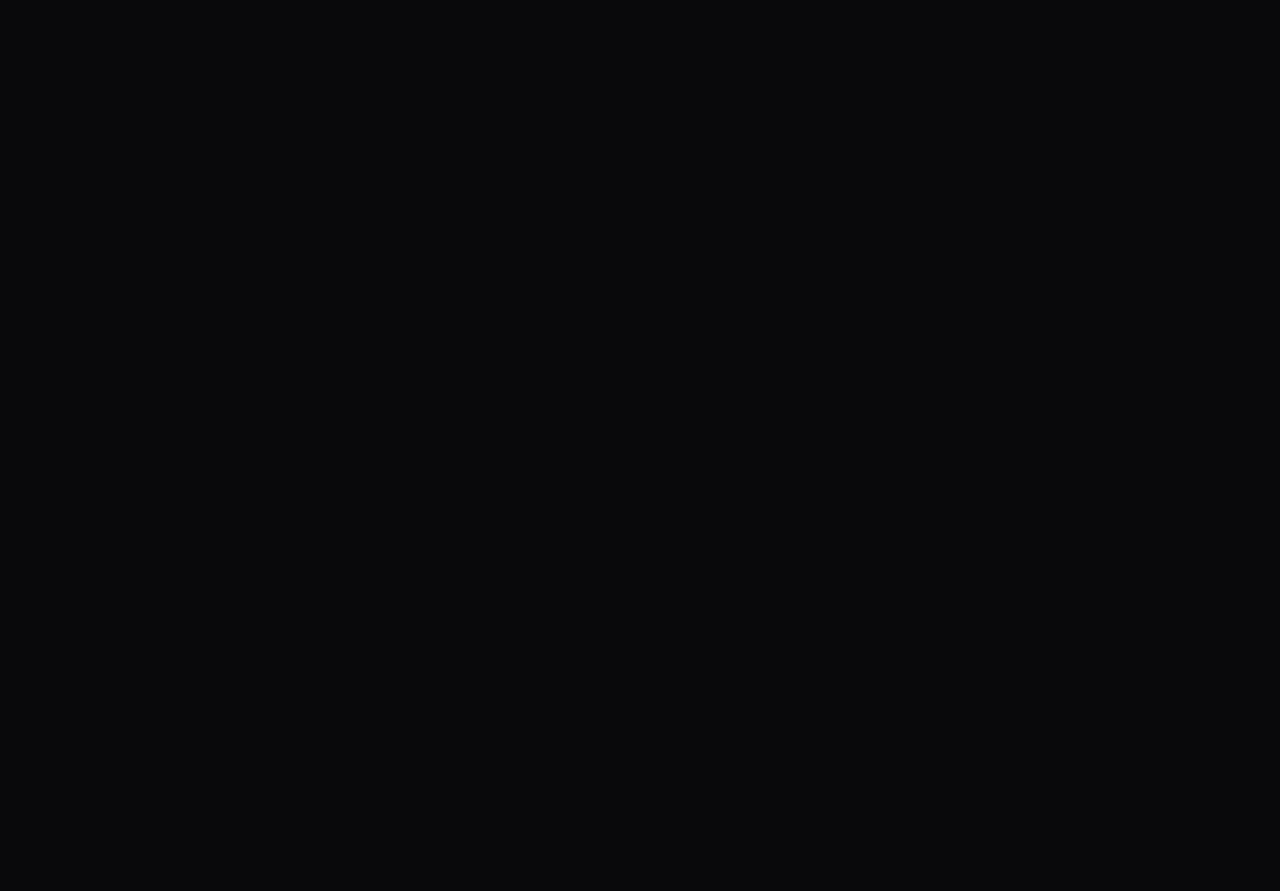
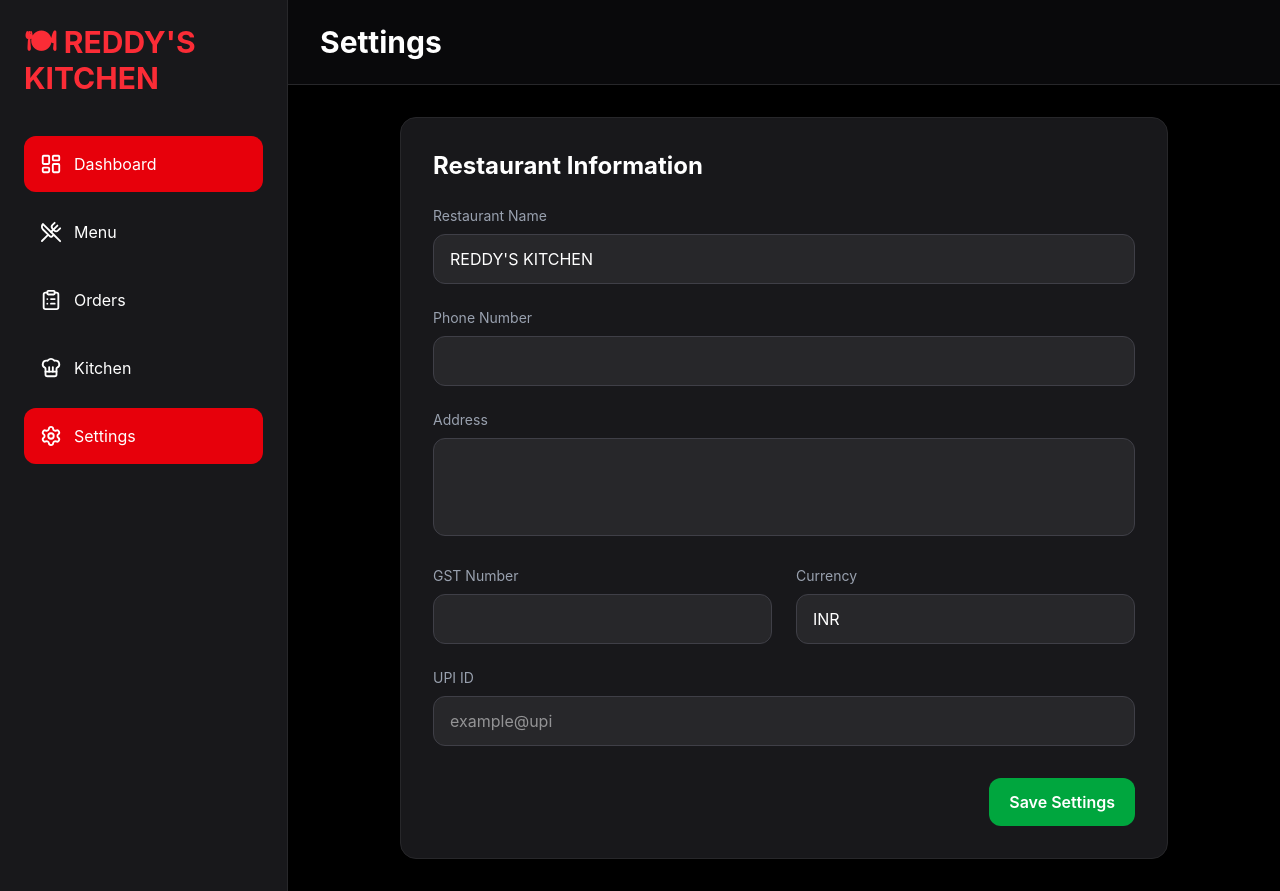
Before and after one commit to tejassa7438-dev/reddys-kitchen-os, a React (Vite) app: page /admin/settings in a window 1280 px wide. Before the commit this address had no page. Before the commit the page ends 800 px from the top, so only its background shows below. Built offline with nearby package versions, Linux system fonts and the light colour scheme; no server answers; the database is empty.

Commit message:
Release Candidate v1.0

```diff
--- a/src/App.tsx
+++ b/src/App.tsx
@@ -10,6 +10,7 @@ import TrackOrderPage from "./pages/TrackOrder/TrackOrderPage";
 import MenuManagement from "./pages/Admin/MenuManagement";
 import AdminDashboard from "./pages/Admin/AdminDashboard";
 import OrdersManagement from "./pages/Admin/OrdersManagement";
+import Settings from "./pages/Admin/Settings";
 
 function App() {
   return (
@@ -24,8 +25,8 @@ function App() {
         <Route path="/track/:orderId" element={<TrackOrderPage />} />
         <Route path="/admin/menu" element={<MenuManagement />} />
         <Route path="/admin" element={<AdminDashboard />} />
-        <Route path="/admin/orders"element={<OrdersManagement />}
-/>
+        <Route path="/admin/orders" element={<OrdersManagement />} />
+        <Route path="/admin/settings" element={<Settings />} />
 
         {/* Kitchen Dashboard */}
         <Route path="/kitchen" element={<KitchenPage />} />
--- a/src/index.css
+++ b/src/index.css
@@ -5,8 +5,8 @@ body,
 #root {
   margin: 0;
   padding: 0;
+  width: 100%;
   min-height: 100%;
-  width: 100%;
 }
 
 body {
--- a/src/pages/Admin/Settings.tsx
+++ b/src/pages/Admin/Settings.tsx
@@ -0,0 +1,237 @@
+import { useEffect, useState } from "react";
+import {
+  doc,
+  getDoc,
+  setDoc,
+} from "firebase/firestore";
+import toast from "react-hot-toast";
+
+import AdminLayout from "../../components/admin/AdminLayout";
+import Button from "../../components/ui/Button";
+import Loading from "../../components/ui/Loading";
+
+import { db } from "../../services/firebase";
+
+interface SettingsData {
+  restaurantName: string;
+  phone: string;
+  address: string;
+  gst: string;
+  currency: string;
+  upiId: string;
+}
+
+const defaultSettings: SettingsData = {
+  restaurantName: "REDDY'S KITCHEN",
+  phone: "",
+  address: "",
+  gst: "",
+  currency: "INR",
+  upiId: "",
+};
+
+function Settings() {
+  const [settings, setSettings] =
+    useState<SettingsData>(defaultSettings);
+
+  const [loading, setLoading] =
+    useState(true);
+
+  useEffect(() => {
+    async function loadSettings() {
+      try {
+        const snapshot = await getDoc(
+          doc(db, "settings", "restaurant")
+        );
+
+        if (snapshot.exists()) {
+          setSettings({
+            ...defaultSettings,
+            ...(snapshot.data() as SettingsData),
+          });
+        }
+      } catch {
+        toast.error(
+          "Failed to load settings."
+        );
+      } finally {
+        setLoading(false);
+      }
+    }
+
+    loadSettings();
+  }, []);
+
+  function updateField(
+    field: keyof SettingsData,
+    value: string
+  ) {
+    setSettings((prev) => ({
+      ...prev,
+      [field]: value,
+    }));
+  }
+
+  async function saveSettings() {
+    try {
+      await setDoc(
+        doc(db, "settings", "restaurant"),
+        settings
+      );
+
+      toast.success(
+        "Settings saved successfully."
+      );
+    } catch {
+      toast.error(
+        "Failed to save settings."
+      );
+    }
+  }
+
+  if (loading) {
+    return (
+      <AdminLayout title="Settings">
+        <Loading />
+      </AdminLayout>
+    );
+  }
+
+  return (
+    <AdminLayout title="Settings">
+      <div className="max-w-3xl mx-auto space-y-6">
+
+        <div className="bg-zinc-900 border border-zinc-800 rounded-2xl p-8">
+
+          <h2 className="text-2xl font-bold mb-6">
+            Restaurant Information
+          </h2>
+
+          <div className="grid gap-6">
+
+            <div>
+              <label className="block mb-2 text-sm text-gray-400">
+                Restaurant Name
+              </label>
+
+              <input
+                type="text"
+                value={settings.restaurantName}
+                onChange={(e) =>
+                  updateField(
+                    "restaurantName",
+                    e.target.value
+                  )
+                }
+                className="w-full bg-zinc-800 border border-zinc-700 rounded-xl px-4 py-3"
+              />
+            </div>
+
+            <div>
+              <label className="block mb-2 text-sm text-gray-400">
+                Phone Number
+              </label>
+
+              <input
+                type="text"
+                value={settings.phone}
+                onChange={(e) =>
+                  updateField("phone", e.target.value)
+                }
+                className="w-full bg-zinc-800 border border-zinc-700 rounded-xl px-4 py-3"
+              />
+            </div>
+
+            <div>
+              <label className="block mb-2 text-sm text-gray-400">
+                Address
+              </label>
+
+              <textarea
+                rows={3}
+                value={settings.address}
+                onChange={(e) =>
+                  updateField(
+                    "address",
+                    e.target.value
+                  )
+                }
+                className="w-full bg-zinc-800 border border-zinc-700 rounded-xl px-4 py-3 resize-none"
+              />
+            </div>
+
+            <div className="grid md:grid-cols-2 gap-6">
+
+              <div>
+                <label className="block mb-2 text-sm text-gray-400">
+                  GST Number
+                </label>
+
+                <input
+                  type="text"
+                  value={settings.gst}
+                  onChange={(e) =>
+                    updateField("gst", e.target.value)
+                  }
+                  className="w-full bg-zinc-800 border border-zinc-700 rounded-xl px-4 py-3"
+                />
+              </div>
+
+              <div>
+                <label className="block mb-2 text-sm text-gray-400">
+                  Currency
+                </label>
+
+                <input
+                  type="text"
+                  value={settings.currency}
+                  onChange={(e) =>
+                    updateField(
+                      "currency",
+                      e.target.value
+                    )
+                  }
+                  className="w-full bg-zinc-800 border border-zinc-700 rounded-xl px-4 py-3"
+                />
+              </div>
+
+            </div>
+
+            <div>
+              <label className="block mb-2 text-sm text-gray-400">
+                UPI ID
+              </label>
+
+              <input
+                type="text"
+                value={settings.upiId}
+                onChange={(e) =>
+                  updateField("upiId", e.target.value)
+                }
+                placeholder="example@upi"
+                className="w-full bg-zinc-800 border border-zinc-700 rounded-xl px-4 py-3"
+              />
+            </div>
+
+          </div>
+
+          <div className="mt-8 flex justify-end">
+
+            <Button
+              variant="success"
+              onClick={saveSettings}
+            >
+              Save Settings
+            </Button>
+
+          </div>
+
+        </div>
+
+      </div>
+
+    </AdminLayout>
+  );
+}
+
+export default Settings;
```
